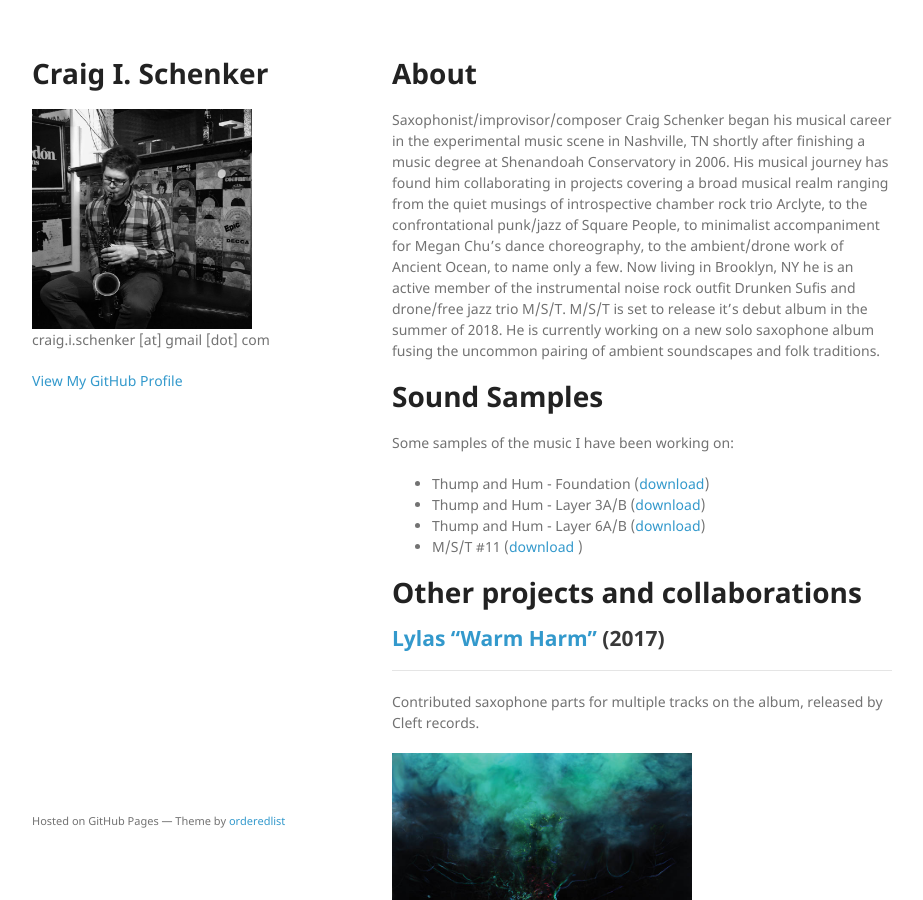
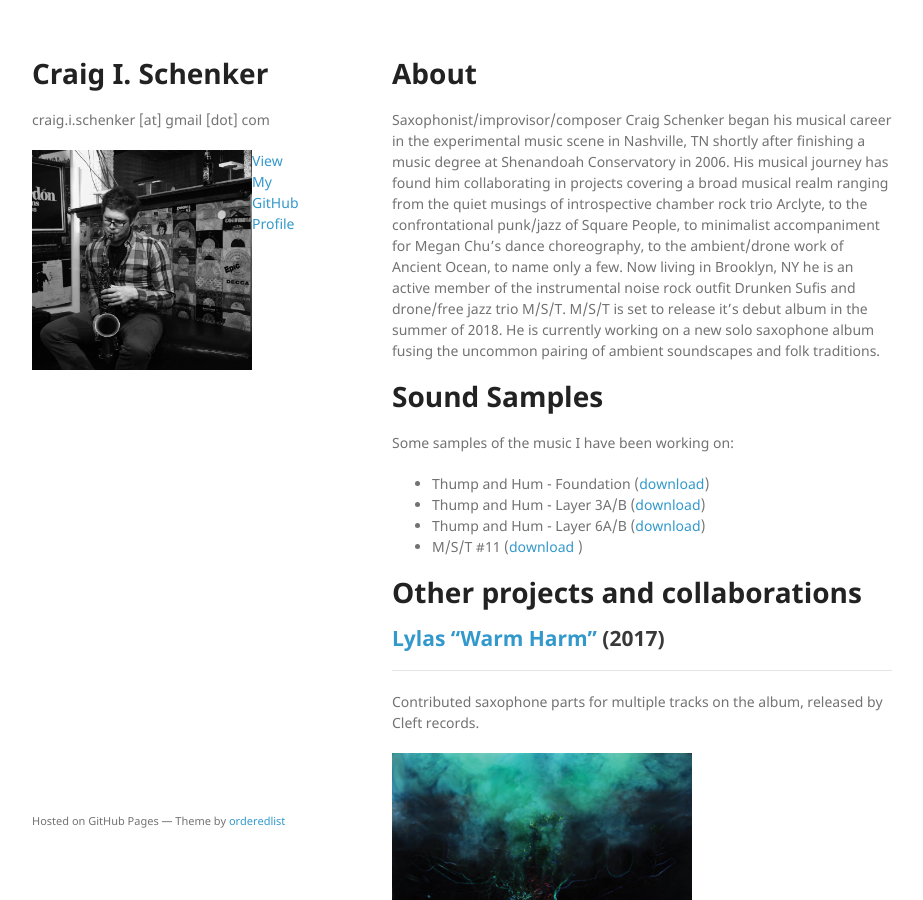
Before and after one commit to cischenker/cischenker.github.io, a Jekyll site: the page built from index.md, in a window 1280 px wide and 900 px high. Shown: the whole window, without its empty margins (178-1101 px from the left). Built offline with Jekyll 4.4.1, drawn with Linux system fonts in a browser that asks for light colours; our own code applies the rules of GitHub Pages for plain Markdown files.

Commit message:
alginment

```diff
--- a/_layouts/default.html
+++ b/_layouts/default.html
@@ -15,8 +15,8 @@
     <div class="wrapper">
       <header>
         <h1>{{ site.title | default: site.github.repository_name }}</h1>
+        <p>{{ site.description | default: site.github.project_tagline }}</p>
         <p><img src="https://raw.githubusercontent.com/cischenker/cischenker.github.io/master/img/cs.jpg" style="width:220;height:220px;" align="left"/></p>
-        <p>{{ site.description | default: site.github.project_tagline }}</p>
         {% if site.github.is_project_page %}
           <p class="view"><a href="{{ site.github.repository_url }}">View the Project on GitHub <small>{{ github_name }}</small></a></p>
         {% endif %}
```
